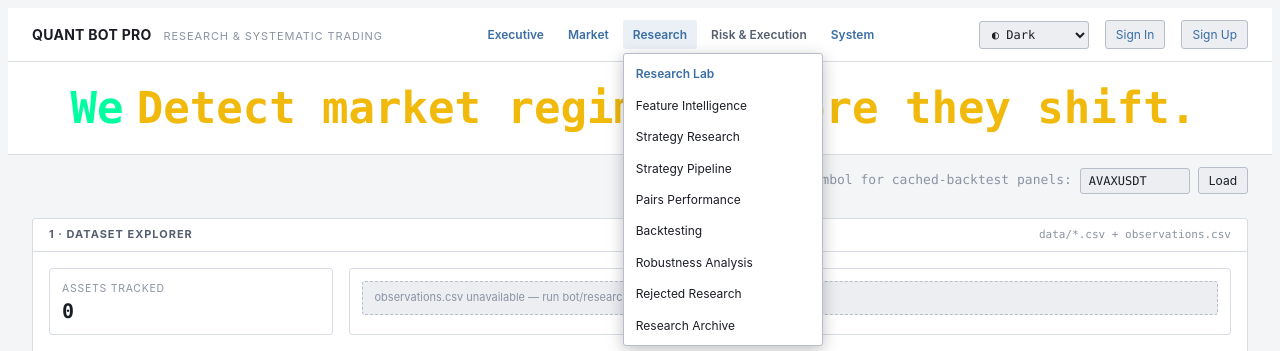
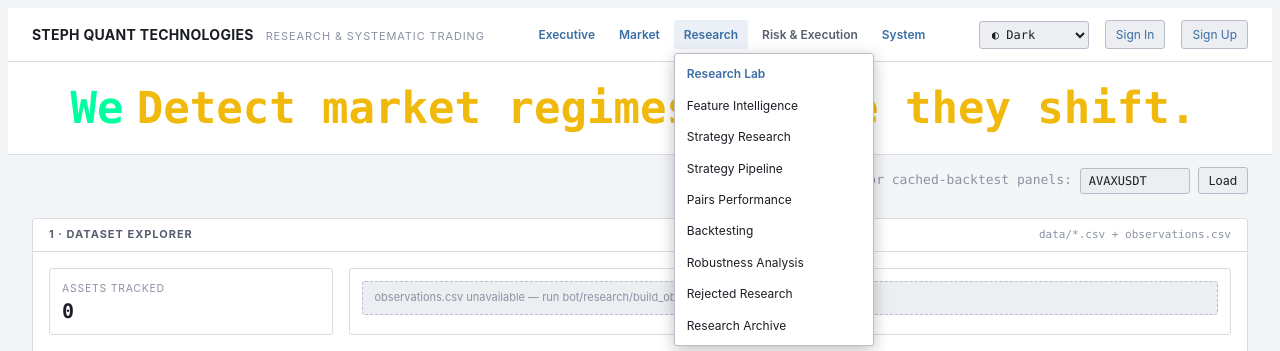
Before and after one commit to stev144/quantbot-pro, a Django app: page /research/ in a window 1280 px wide. Shown: the top 351 px of the page. Run offline with Django 5.2, Linux system fonts and the light colour scheme.

Commit message:
Rebrand product name from Quant Bot Pro to Steph Quant Technologies
Updates all user-facing titles, brand marks, log/console banners, and
docstrings across templates and Python modules. Env var names in
config/settings.py (QUANTBOT_SECRET_KEY, QUANTBOT_DB_*) are left
unchanged since renaming them would break existing .env files.

Co-Authored-By: Claude Sonnet 5 <noreply@anthropic.com>

```diff
--- a/bot/core/bot_runner.py
+++ b/bot/core/bot_runner.py
@@ -728,7 +728,7 @@ def run_bot():
 
     # ── STARTUP BANNER ────────────────────────────────────────
     logger.info("=" * 60)
-    logger.info("[BotRunner] Quant Bot Pro starting up")
+    logger.info("[BotRunner] Steph Quant Technologies starting up")  # claude code changed: rebrand from Quant Bot Pro
     logger.info(f"[BotRunner] Symbol:     {SYMBOL}")
     logger.info(f"[BotRunner] Timeframe:  {TIMEFRAME}")
     logger.info(f"[BotRunner] Candles:    {CANDLE_LIMIT}")
--- a/bot/core/dry_run_test.py
+++ b/bot/core/dry_run_test.py
@@ -794,7 +794,7 @@ def main():
 
     print()
     print("=" * 55)
-    print("QUANT BOT PRO — DRY RUN TEST")
+    print("STEPH QUANT TECHNOLOGIES — DRY RUN TEST")  # claude code changed: rebrand from Quant Bot Pro
     print("Testing all system components before live trading")
     print("=" * 55)
 
--- a/bot/research/cointegration_engine.py
+++ b/bot/research/cointegration_engine.py
@@ -4,7 +4,8 @@
 # INSTITUTIONAL COINTEGRATION ENGINE
 #
 # Version  : 1.0 (Research Grade)
-# Author   : QuantBot Pro Research Pipeline
+# Author   : Steph Quant Technologies Research Pipeline
+# claude code changed: rebrand from QuantBot Pro to Steph Quant Technologies
 #
 # ─────────────────────────────────────────────────────────────────────────────
 # WHAT IS COINTEGRATION?
--- a/templates/base.html
+++ b/templates/base.html
@@ -5,7 +5,8 @@
 <head>
     <meta charset="UTF-8">
     <meta name="viewport" content="width=device-width, initial-scale=1.0">
-    <title>{% block title %}Quant Bot Pro — Research Terminal{% endblock %}</title>
+    <title>{% block title %}Steph Quant Technologies — Research Terminal{% endblock %}</title>
+    {# claude code changed: rebrand from Quant Bot Pro to Steph Quant Technologies #}
 
     {# claude code changed: full rewrite — this used to load Bootstrap, FontAwesome, #}
     {# Google Fonts (Poppins), and AOS from four separate CDNs, plus contained a #}
--- a/templates/partials/_footer.html
+++ b/templates/partials/_footer.html
@@ -4,6 +4,7 @@
     {% include "partials/_footer.html" with label="Feature Intelligence" note="reading research_data/ directly" %}
 {% endcomment %}
 <div class="term-footer">
-    <span>Quant Bot Pro{% if label %} — {{ label }}{% endif %}</span>
+    <span>Steph Quant Technologies{% if label %} — {{ label }}{% endif %}</span>
+    {# claude code changed: rebrand from Quant Bot Pro to Steph Quant Technologies #}
     <span class="mono">{{ note|default:"" }}</span>
 </div>
--- a/templates/partials/_topbar.html
+++ b/templates/partials/_topbar.html
@@ -20,7 +20,8 @@
 <div class="term-topbar">
     <div class="term-brand">
         <a href="{% url 'dashboard' %}" class="term-brand-link">
-            <span class="term-brand-name">QUANT BOT PRO</span>
+            <span class="term-brand-name">STEPH QUANT TECHNOLOGIES</span>
+            {# claude code changed: rebrand from Quant Bot Pro to Steph Quant Technologies #}
             <span class="term-brand-sub">Research &amp; Systematic Trading</span>
         </a>
     </div>
--- a/templates/registration/login.html
+++ b/templates/registration/login.html
@@ -1,13 +1,15 @@
 {% extends "base.html" %}
 {% load static %}
 
-{% block title %}Sign In — Quant Bot Pro{% endblock %}
+{% block title %}Sign In — Steph Quant Technologies{% endblock %}
+{# claude code changed: rebrand from Quant Bot Pro to Steph Quant Technologies #}
 
 {% block content %}
 <div class="term-login-wrap">
     <div class="term-panel term-login-panel">
         <div class="term-brand">
-            <span class="term-brand-name">QUANT BOT PRO</span>
+            <span class="term-brand-name">STEPH QUANT TECHNOLOGIES</span>
+            <!-- claude code changed: rebrand from Quant Bot Pro to Steph Quant Technologies -->
             <span class="term-brand-sub">Research &amp; Systematic Trading</span>
         </div>
 
--- a/templates/registration/signup.html
+++ b/templates/registration/signup.html
@@ -1,13 +1,15 @@
 {% extends "base.html" %}
 {% load static %}
 
-{% block title %}Create Account — Quant Bot Pro{% endblock %}
+{% block title %}Create Account — Steph Quant Technologies{% endblock %}
+{# claude code changed: rebrand from Quant Bot Pro to Steph Quant Technologies #}
 
 {% block content %}
 <div class="term-login-wrap">
     <div class="term-panel term-login-panel">
         <div class="term-brand">
-            <span class="term-brand-name">QUANT BOT PRO</span>
+            <span class="term-brand-name">STEPH QUANT TECHNOLOGIES</span>
+            <!-- claude code changed: rebrand from Quant Bot Pro to Steph Quant Technologies -->
             <span class="term-brand-sub">Research &amp; Systematic Trading</span>
         </div>
 
```
Also changed, not shown: CLAUDE.md (+1 -1 lines), bot/management/commands/deep_health_check.py (+5 -3 lines).
